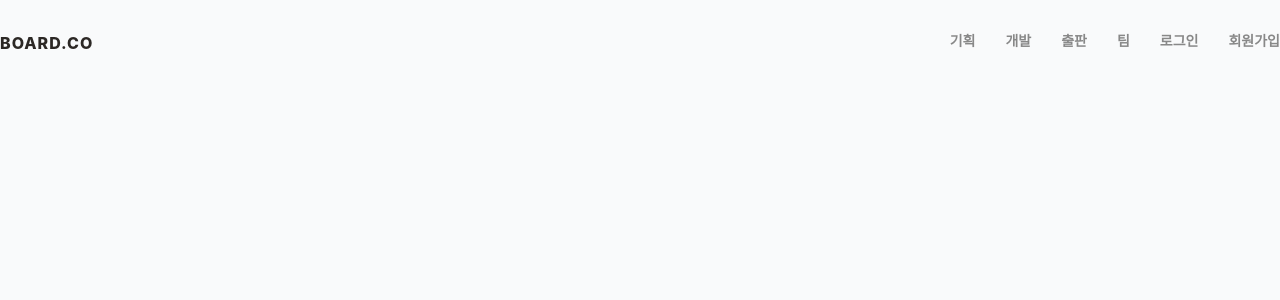
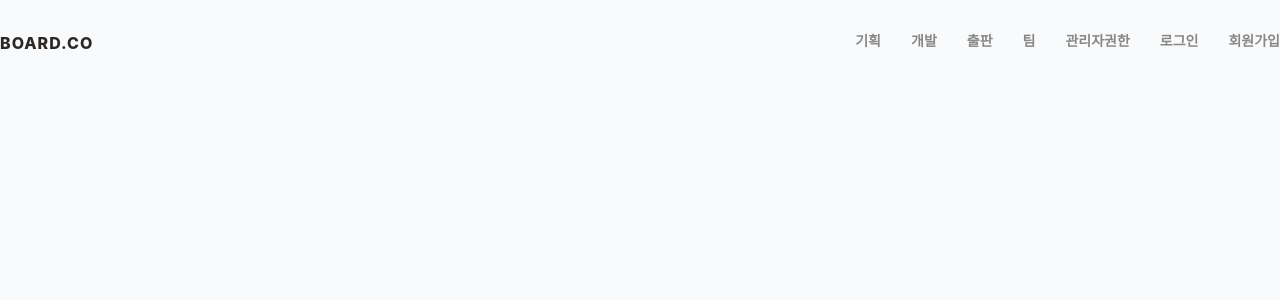
Before and after one commit to illilili/boardgame-assistant, a React (Create React App) app in the folder frontend/: page /Header in a window 1280 px wide. Shown: the top 300 px of the page. Built offline with nearby package versions, Linux system fonts and the light colour scheme; the HTML template or start-up script is replaced by a standard one.

Commit message:
feat: 관리자-유저권한배정페이지 연결

```diff
--- a/frontend/src/mainPage/Header.jsx
+++ b/frontend/src/mainPage/Header.jsx
@@ -4,7 +4,6 @@ import { Link, useNavigate, useLocation } from 'react-router-dom';
 
 // api import
 import { logout } from '../api/auth.js';
-
 
 const Header = () => {
   const [isLoggedIn, setIsLoggedIn] = useState(false);
@@ -45,7 +44,7 @@ return (
       <a href="/development">개발</a>
       <a href="/publishing">출판</a>
       <a href="/team">팀</a>
-
+      <a href="/admin-assign">관리자권한</a> {/* 임시로 생성함 userManagePage로 이동. */}
       {isLoggedIn ? (
         // 로그인 상태일 때만 '로그아웃' 버튼을 보여줌
         <a onClick={handleLogout}> 로그아웃 </a>
--- a/frontend/src/router.js
+++ b/frontend/src/router.js
@@ -15,6 +15,8 @@
     import Login from './pages/auth/Login';
     import SignUp from './pages/auth/SignUp';
     import MyPage from './pages/users/MyPage';
+
+    import AdminUserManagePage from './pages/admin/UserManagePage';
 
     const router = createBrowserRouter([
         {
@@ -86,6 +88,11 @@
             id: 13,
             path:'/mypage',
             element: <MyPage/>
-        }
+        },
+        {
+            id: 14,
+            path:'/admin-assign',
+            element: <AdminUserManagePage/>
+        },
     ]);
     export default router;
```
